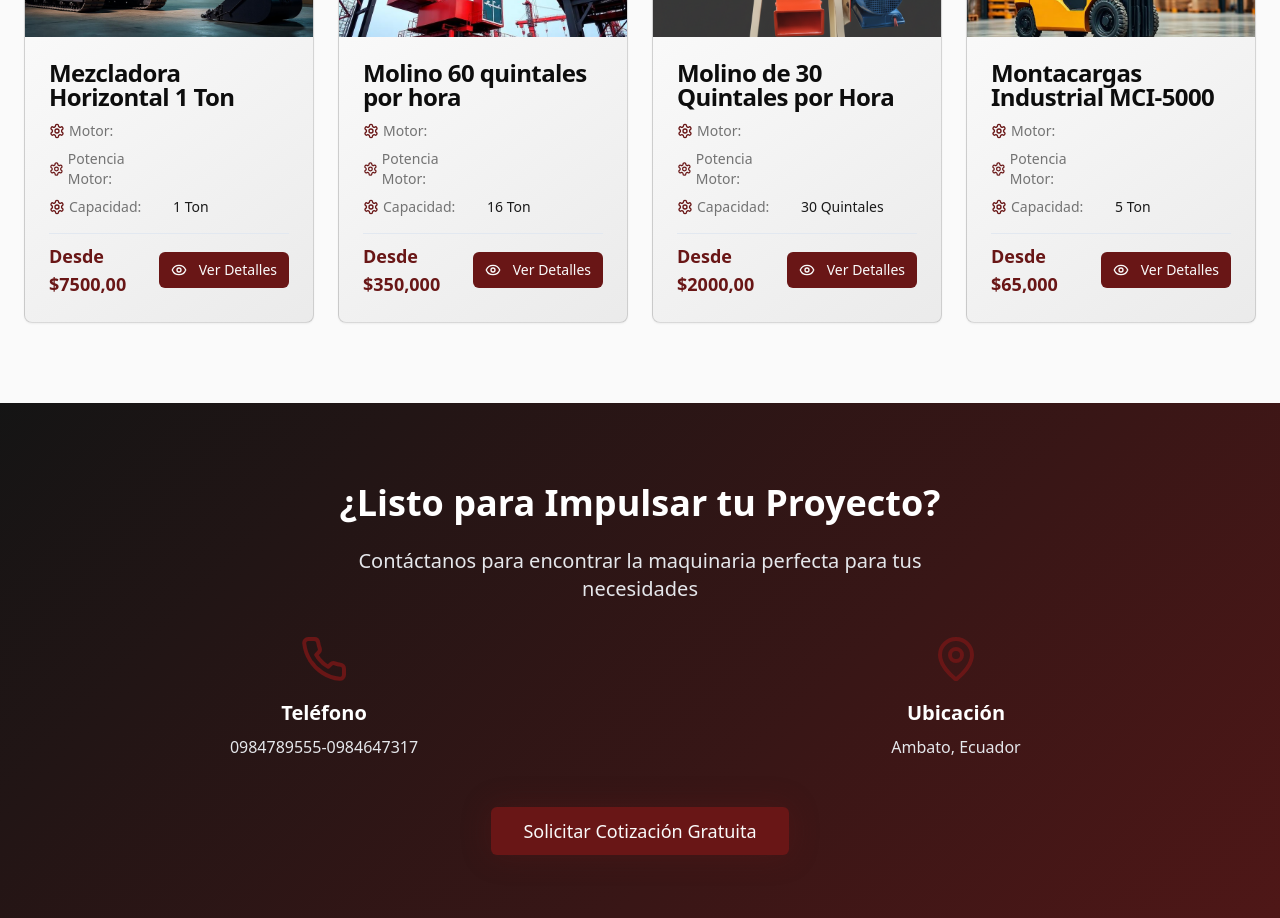
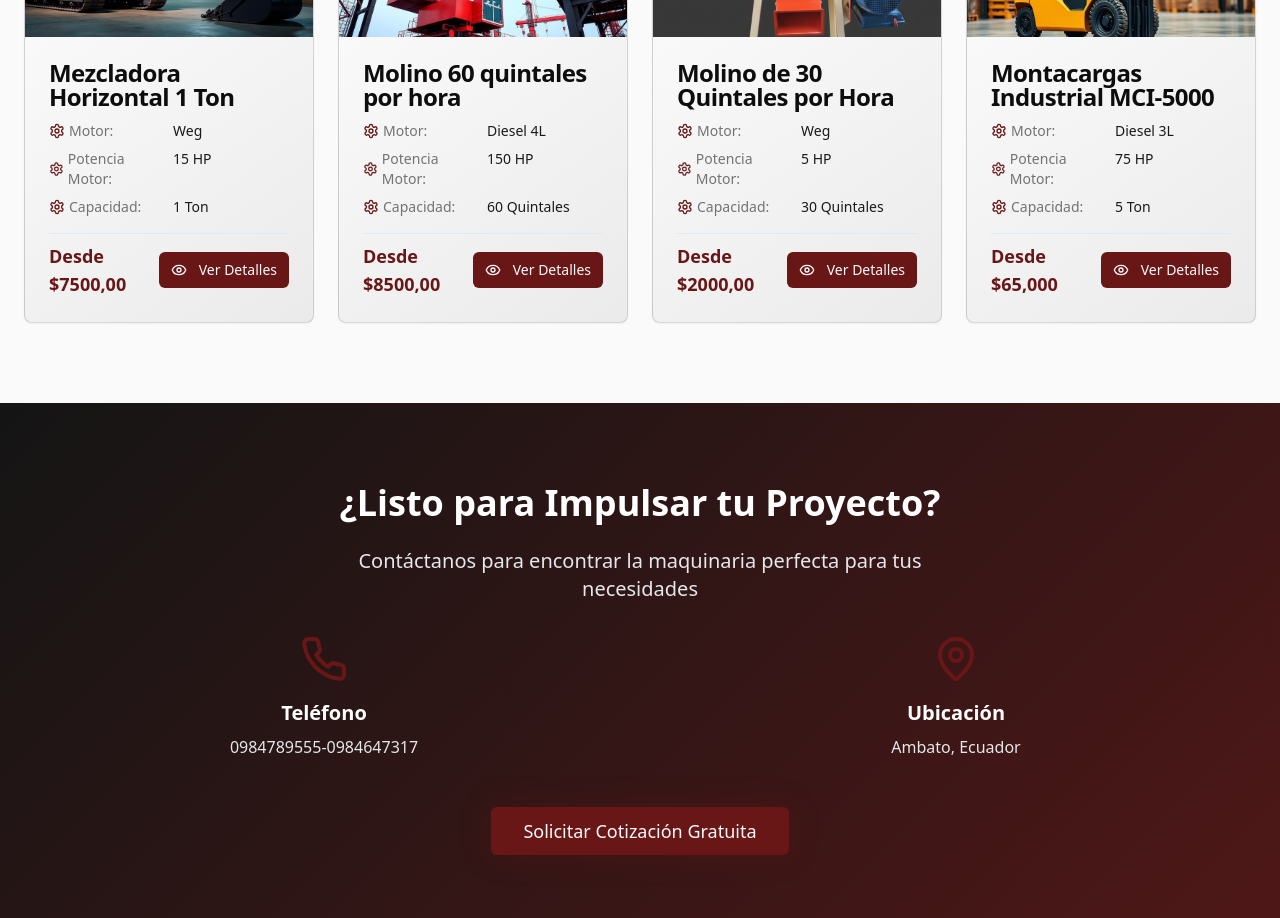
Before and after one commit to ErickAloy871/red-gear-catalog, a React (Vite) app: page / in a window 1280 px wide. Shown: the part 1880-2798 px from the top of the page. Built offline with nearby package versions, Linux system fonts and the light colour scheme.

Commit message:
Fix MachineryCard data display

```diff
--- a/src/pages/Index.tsx
+++ b/src/pages/Index.tsx
@@ -34,15 +34,13 @@ const machineryData = [
     category: 'Molinos',
     image: craneImage,
     specs: {
-      power: '150 HP',
-      weight: '35 Ton',
-      capacity: '16 Ton',
-      engine: 'Diesel 4L',
-      fuelTank: '300L',
-      dimensions: '45m altura máx'
+      Motor: 'Diesel 4L',
+      PotenciaMotor: '150 HP',
+      capacity: '60 Quintales',
+      TiempoCiclo: '1 Hora'
     },
-    price: 'Desde $350,000',
-    description: 'Grúa torre de alta capacidad para proyectos de construcción vertical. Sistema de control computarizado y máxima seguridad operacional.'
+    price: 'Desde $8500,00',
+    description: 'Molino de alta capacidad para molienda industrial. Sistema robusto con motor diesel de 150 HP para procesamiento continuo.'
   },
   {
     id: '3',
@@ -64,12 +62,10 @@ const machineryData = [
     category: 'Montacargas',
     image: forkliftImage,
     specs: {
-      power: '75 HP',
-      weight: '8 Ton',
+      Motor: 'Diesel 3L',
+      PotenciaMotor: '75 HP',
       capacity: '5 Ton',
-      engine: 'Diesel 3L',
-      fuelTank: '120L',
-      dimensions: '4.2 x 2.1 x 2.8 m'
+      TiempoCiclo: '8 horas'
     },
     price: 'Desde $65,000',
     description: 'Montacargas industrial de alta capacidad para almacenes y centros de distribución. Mástil telescópico y sistema de seguridad avanzado.'
@@ -229,8 +225,8 @@ const Index = () => {
                   category={machinery.category}
                   image={machinery.image}
                   specs={{
-                    power: machinery.specs.power,
-                    weight: machinery.specs.weight,
+                    Motor: machinery.specs.Motor,
+                    PotenciaMotor: machinery.specs.PotenciaMotor,
                     capacity: machinery.specs.capacity
                   }}
                   price={machinery.price}
```
